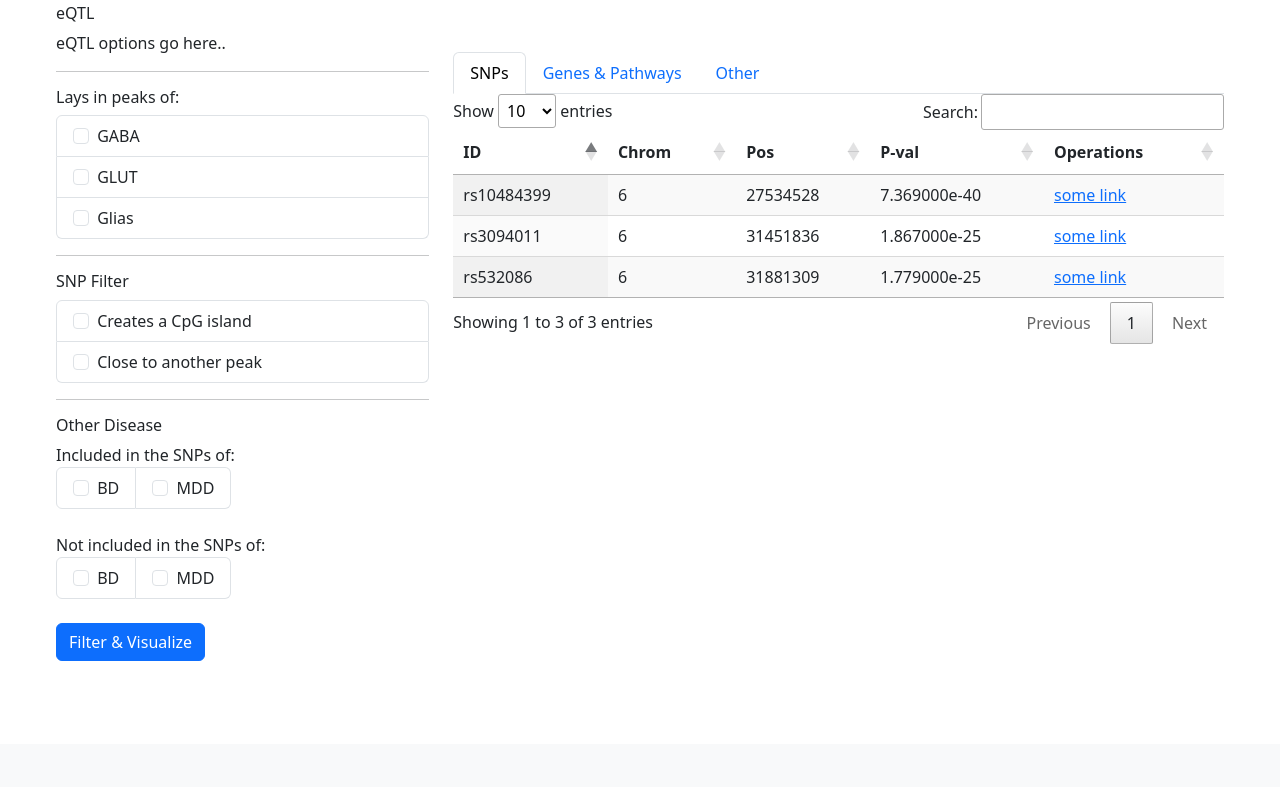
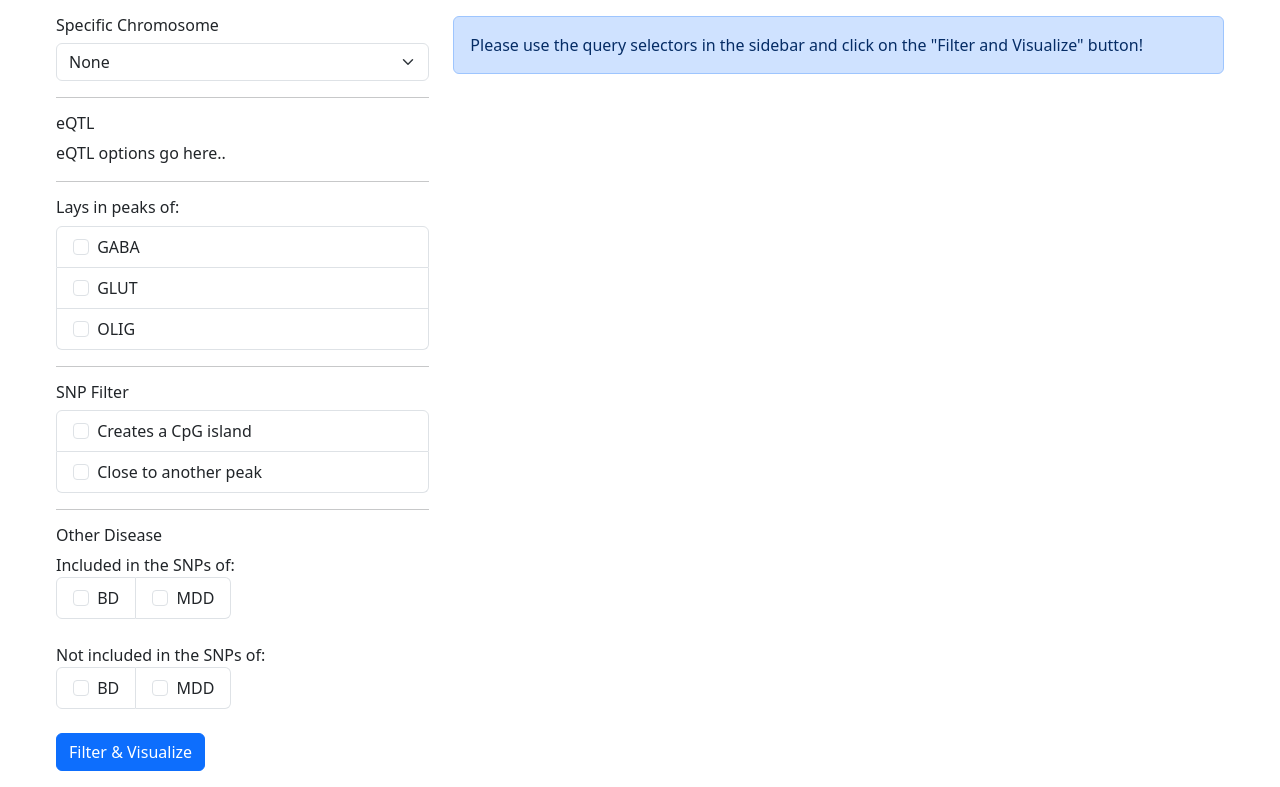
Before and after one commit to OmarLaham/SNPNavigator, a Django app: page /main/1 in a window 1280 px wide. Shown: the part 56-843 px from the top of the page. Before the commit the page ends 717 px from the top, so only its background shows below. Run offline with Django 4.2, Linux system fonts and the light colour scheme; data that the repository does not hold is empty; parts of the project's set-up code (start-up, migrations or seed data) failed here and were passed over; some libraries are stand-ins or nearby versions.

Commit message:
add functionality to main page UI
JS login behind selectors
GWAS loading, cols renaming, simple filtering and retrieving in backend
feeding frontend JS datatable with SNPs data from GWAS
UI infrastructure for caManhattan Plot

```diff
--- a/snpnavigator/config/urls.py
+++ b/snpnavigator/config/urls.py
@@ -11,7 +11,7 @@ urlpatterns = [
     path("about/", TemplateView.as_view(template_name="pages/about.html"), name="about"),
     path("start/", TemplateView.as_view(template_name="pages/start.html"), name="start"),
     path("main/<str:run_id>", TemplateView.as_view(template_name="pages/main.html"), name="main"),
-    path("json_snp_query/<str:run_id>/<str:open_peak_cell_types>/<int:cpg_island>/<int:close_to_another_open_peak>/<str:diseases_peaks_match>/<str:diseases_peaks_mismatch>", views.json_snp_query, name="json_snp_query"),
+    path("json_snp_query/<str:run_id>/<str:spec_chr>/<str:open_peak_cell_types>/<int:cpg_island>/<int:close_to_another_open_peak>/<str:diseases_peaks_match>/<str:diseases_peaks_mismatch>", views.json_snp_query, name="json_snp_query"),
     # Django Admin, use {% url 'admin:index' %}
     path(settings.ADMIN_URL, admin.site.urls),
     # User management
--- a/snpnavigator/config/views.py
+++ b/snpnavigator/config/views.py
@@ -7,6 +7,7 @@ from django.http import HttpResponse, JsonResponse, Http404, HttpResponseRedirec
 from django import template
 from django.views import View
 
+from django.conf import settings
 
 from django.utils.decorators import method_decorator
 from django.views.decorators.csrf import csrf_exempt
@@ -30,11 +31,41 @@ from os import path
 
 from . import helpers
 
-def json_snp_query(request, run_id, open_peak_cell_types, cpg_island, close_to_another_open_peak, diseases_peaks_match, diseases_peaks_mismatch):
+gwas_pval_thresh = 5 * (10 ** -8)
+def json_snp_query(request, run_id, spec_chr, open_peak_cell_types, cpg_island, close_to_another_open_peak, diseases_peaks_match, diseases_peaks_mismatch):
 
     dict_run_config = helpers.get_run_config(run_id)
 
-    return JsonResponse(dict_run_config)
+    gwas_pval_col = dict_run_config["condition_1_pval_col"]
+
+    df_gwas = pd.read_csv(path.join(settings.MEDIA_ROOT, "data", "gwas", dict_run_config["condition_1_name"], dict_run_config["condition_1_gwas_file"]),
+                          sep="\t", skiprows=int(dict_run_config["condition_1_gwas_file_skiprows"]))
+
+    #rename some cols for standardization
+    df_gwas = df_gwas.rename(columns={
+        dict_run_config["condition_1_pval_col"]: "pval",
+        dict_run_config["condition_1_snp_id_col"]: "id",
+        dict_run_config["condition_1_chrom_col"]: "chr",
+        dict_run_config["conditoin_1_pos_col"]: "pos",
+    })
+
+    #filter for specific chr if passed
+    if spec_chr != "NA":
+        df_gwas = df_gwas.query("chr == {0}".format(spec_chr))
+
+    #filter using GWAS pval thresh
+    df_gwas = df_gwas.query("pval <= {0}".format(gwas_pval_thresh))
+
+    #filter to only IDs that start with "rs". Some IDs in the database are not standard (e.g. 10:104427825_C_T).
+    df_gwas = df_gwas[df_gwas["id"].str.startswith('rs', na=False)]
+
+    #filter SNPs using selected criteria in the UI
+    df_selected_snps = df_gwas[["id", "chr", "pos", "pval"]]
+
+    #add "Operations" col to use in the UI
+    df_selected_snps["operations"] = "<a href='javascript:;'>some link</a>"
+
+    return JsonResponse({"snps": df_selected_snps.values.tolist()})
 
 # def start(request):
 #
--- a/snpnavigator/snpnavigator/static/js/main.js
+++ b/snpnavigator/snpnavigator/static/js/main.js
@@ -144,6 +144,9 @@
   //init ideogram
   var d3 = Ideogram.d3;
 
+  //datatable variables
+  var tblSNPs;
+
   var config = {
     container: '#ideogramContainer',
     organism: 'human',
@@ -155,43 +158,86 @@
   };
   var ideogram = new Ideogram(config);
 
-  //init SNPs datatable
-  $('#dtSNPs').DataTable();
-
   //init genes and pathways datatable
   $('#dtGenesAndPathways').DataTable();
 
 
-  //send initial SNP query
-  $(document).ready(function() {
+  function initSNPQuery() {
+
+    //start loading spinner. Will need this only for the first query.
+    $('#queryResultsSpinner').removeClass("d-none");
 
     let run_id = "run_1";
-    let open_peak_cell_types = "NA"
-    let cpg_island = 0;
-    let close_to_another_peak = 0;
-    let diseases_peaks_match = "NA";
-    let diseases_peaks_mismatch = "NA";
+    let spec_chr = $("#lstSpecChr").val()
+    var open_peak_cell_types = Array();
+    let cpg_island = ($("#snpCpGIsland").is(':checked')) ? 1: 0;
+    let close_to_another_peak = ($("#snpCloseToAnotherPeak").is(':checked')) ? 1 : 0;
+    var diseases_peaks_match = Array();
+    var diseases_peaks_mismatch = Array();
 
-    $.get(`/json_snp_query/${run_id}/${open_peak_cell_types}/${cpg_island}/${close_to_another_peak}/${diseases_peaks_match}/${diseases_peaks_mismatch}`)
+    $('.atacCellType:checked').each(function() {
+        open_peak_cell_types.push($(this).data('atac-cell-type'));
+    });
+    if(open_peak_cell_types.length > 0) {
+      open_peak_cell_types = open_peak_cell_types.join(",")
+    } else {
+      open_peak_cell_types = "NA"
+    }
+
+    $('.diseaseMatch:checked').each(function() {
+        diseases_peaks_match.push($(this).data('disease-match'));
+    });
+    if(diseases_peaks_match.length > 0) {
+      diseases_peaks_match = diseases_peaks_match.join(",")
+    } else {
+      diseases_peaks_match = "NA"
+    }
+
+    $('.diseaseMismatch:checked').each(function() {
+        diseases_peaks_mismatch.push($(this).data('disease-mismatch'));
+    });
+    if(diseases_peaks_mismatch.length > 0) {
+      diseases_peaks_mismatch = diseases_peaks_mismatch.join(",")
+    } else {
+      diseases_peaks_mismatch = "NA"
+    }
+
+    let get_request_link = `/json_snp_query/${run_id}/${spec_chr}/${open_peak_cell_types}/${cpg_island}/${close_to_another_peak}/${diseases_peaks_match}/${diseases_peaks_mismatch}`;
+
+    $.get(get_request_link)
       .done(function(data, textStatus, jqXHR) {
-        console.log(data)
-        alert("success. data logged to console");
+
+        console.log(data); //TODO: remove this line =)
+
+        let snps = data["snps"];
+
+        //init SNPs datatable
+        $('#dtSNPs').removeClass("d-none");
+
+        //for consecutive queries, we must destroy the table before re-init
+        if(tblSNPs) {
+          tblSNPs.destroy();
+        }
+        tblSNPs = $('#dtSNPs').DataTable({data: snps});
+
+        $("#queryResultsInstructions").hide(function() {
+          $("#queryResultsWrapper").removeClass("d-none");
+          $("#queryResultsWrapper").fadeIn(function() {});
+        });
+
+
       })
       .fail(function(jqXHR, textStatus, errorThrown) {
         alert("Unable to get query results. Please try again or contact help.");
       });
-    //
-    // $.ajax({
-    //     type: "GET",
-    //     url: `/json_snp_query/${run_id}/${open_peak_cell_types}/${cpg_island}/${close_to_another_peak}/${diseases_peaks_match}/${diseases_peaks_mismatch}`,
-    //     contentType: 'application/json; charset=utf-8',
-    //     data: "json",
-    //     success: function (data) {
-    //         alert(data);
-    //         console.log(data);
-    //     },
-    //     error: function (result) {
-    //         alert("Unable to get query results. Please try again or contact help.");
-    //     }
-    // });
+
+  }
+
+  //send initial SNP query
+  $(document).ready(function() {
+
+    $('#btnFilter').click(function() {
+      initSNPQuery();
+    });
+
   });
--- a/snpnavigator/snpnavigator/templates/pages/main.html
+++ b/snpnavigator/snpnavigator/templates/pages/main.html
@@ -4,26 +4,55 @@
 
 {% block content %}
 
-  <div class="row">
+  <div class="row mt-3 mb-3">
 
     <!-- sidebar -->
     <div class="col col-4">
+      <h6>Specific Chromosome</h6>
+      <select id="lstSpecChr" class="form-select" aria-label="Filter for a specific chromosome">
+        <option value="NA" selected>None</option>
+        <option value="1">Chr1</option>
+        <option value="2">Chr2</option>
+        <option value="3">Chr3</option>
+        <option value="4">Chr4</option>
+        <option value="5">Chr5</option>
+        <option value="6">Chr6</option>
+        <option value="7">Chr7</option>
+        <option value="8">Chr8</option>
+        <option value="9">Chr9</option>
+        <option value="10">Chr10</option>
+        <option value="11">Chr11</option>
+        <option value="12">Chr12</option>
+        <option value="13">Chr13</option>
+        <option value="14">Chr14</option>
+        <option value="15">Chr15</option>
+        <option value="16">Chr16</option>
+        <option value="17">Chr17</option>
+        <option value="18">Chr18</option>
+        <option value="19">Chr19</option>
+        <option value="20">Chr20</option>
+        <option value="21">Chr21</option>
+        <option value="22">Chr22</option>
+        <option value="X">ChrX</option>
+        <option value="Y">ChrY</option>
+      </select>
+      <hr />
       <h6>eQTL</h6>
       eQTL options go here..
       <hr />
       <h6>Lays in peaks of:</h6>
       <ul id="lst-ataq-seq-peaks" class="list-group">
         <li class="list-group-item">
-          <input class="form-check-input me-1" type="checkbox" value="" id="atacCellType1">
+          <input class="form-check-input me-1 atacCellType" data-atac-cell-type="GABA" type="checkbox" value="" id="atacCellType1">
           <label class="form-check-label" for="atacCellType1">GABA</label>
         </li>
         <li class="list-group-item">
-          <input class="form-check-input me-1" type="checkbox" value="" id="atacCellType2">
+          <input class="form-check-input me-1 atacCellType" data-atac-cell-type="GLUT" type="checkbox" value="" id="atacCellType2">
           <label class="form-check-label" for="atacCellType2">GLUT</label>
         </li>
         <li class="list-group-item">
-          <input class="form-check-input me-1" type="checkbox" value="" id="atacCellType3">
-          <label class="form-check-label" for="atacCellType3">Glias</label>
+          <input class="form-check-input me-1 atacCellType" data-atac-cell-type="OLIG" type="checkbox" value="" id="atacCellType3">
+          <label class="form-check-label" for="atacCellType3">OLIG</label>
         </li>
       </ul>
       <hr />
@@ -43,11 +72,11 @@
       Included in the SNPs of:
       <ul id="lst-snp-disease-match" class="list-group list-group-horizontal">
         <li class="list-group-item">
-          <input class="form-check-input me-1" type="checkbox" value="" id="diseaseMatchBD">
+          <input class="form-check-input me-1 diseaseMatch" data-disease-match="bd" type="checkbox" value="" id="diseaseMatchBD">
           <label class="form-check-label" for="diseaseMatchBD">BD</label>
         </li>
         <li class="list-group-item">
-          <input class="form-check-input me-1" type="checkbox" value="" id="diseaseMatchMDD">
+          <input class="form-check-input me-1 diseaseMatch" data-disease-match="mdd" type="checkbox" value="" id="diseaseMatchMDD">
           <label class="form-check-label" for="diseaseMatchMDD">MDD</label>
         </li>
       </ul>
@@ -55,11 +84,11 @@
       Not included in the SNPs of:
       <ul id="lst-snp-disease-mismatch" class="list-group list-group-horizontal">
         <li class="list-group-item">
-          <input class="form-check-input me-1" type="checkbox" value="" id="diseaseMismatchBD">
+          <input class="form-check-input me-1 diseaseMismatch" data-disease-mismatch="bd" type="checkbox" value="" id="diseaseMismatchBD">
           <label class="form-check-label" for="diseaseMismatchBD">BD</label>
         </li>
         <li class="list-group-item">
-          <input class="form-check-input me-1" type="checkbox" value="" id="diseaseMismatchMDD">
+          <input class="form-check-input me-1 diseaseMismatch" data-disease-mismatch="mdd" type="checkbox" value="" id="diseaseMismatchMDD">
           <label class="form-check-label" for="diseaseMismatchMDD">MDD</label>
         </li>
       </ul>
@@ -70,7 +99,43 @@
 
     <!-- main -->
     <div class="col col-8">
+      <div id="queryResultsInstructions">
+        <div class="alert alert-primary" role="alert">
+          Please use the query selectors in the sidebar and click on the "Filter and Visualize" button!
+        </div>
+        <div id="queryResultsSpinner" class="d-flex justify-content-center d-none">
+          <div class="spinner-border text-primary" role="status">
+            <span class="visually-hidden">Loading...</span>
+          </div>
+        </div>
+      </div>
+      <div id="queryResultsWrapper" class="d-none">
+        <div class="plotsTabs">
+          <ul class="nav nav-tabs" id="">
+              <li class="nav-item">
+                  <a href="#tabIdiogram" class="nav-link active" data-bs-toggle="tab">Idiogram</a>
+              </li>
+              <li class="nav-item">
+                  <a href="#tabCAManhattan" class="nav-link" data-bs-toggle="tab">caManhattan Plot</a>
+              </li>
+          </ul>
+          <div class="tab-content">
+              <!-- ideogram tab pane -->
+              <div class="tab-pane fade show active" id="tabIdiogram">
                 <div id="ideogramContainer"></div>
+              </div>
+              <!-- caMannhattan tab pane -->
+              <div class="tab-pane fade" id="tabCAManhattan">
+                <div id="caManhattanContainer">
+                  <br />
+                  <div class="alert alert-primary" role="alert">
+                    In this Manhattan plot, SNPs that don't lay in any open chromatin region (OCR) of any selected cell type will be plotted in gray.
+                  </div>
+                  <br />
+                </div>
+              </div>
+          </div>
+        </div>
 
         <br /><br />
 
@@ -89,7 +154,7 @@
 
           <div class="tab-content">
               <div class="tab-pane fade show active" id="tabSNPs">
-              <table id="dtSNPs" class="display">
+                <table id="dtSNPs" class="display d-none">
                     <thead>
                         <tr>
                           <th>ID</th>
@@ -100,27 +165,7 @@
                         </tr>
                     </thead>
                     <tbody>
-                      <tr>
-                        <td>rs10484399</td>
-                        <td>6</td>
-                        <td>27534528</td>
-                        <td>7.369000e-40</td>
-                        <td><a href="javascript:;">some link</a></td>
-                      </tr>
-                      <tr>
-                        <td>rs532086</td>
-                        <td>6</td>
-                        <td>31881309</td>
-                        <td>1.779000e-25</td>
-                        <td><a href="javascript:;">some link</a></td>
-                      </tr>
-                      <tr>
-                        <td>rs3094011</td>
-                        <td>6</td>
-                        <td>31451836</td>
-                        <td>1.867000e-25</td>
-                        <td><a href="javascript:;">some link</a></td>
-                      </tr>
+
                     </tbody>
                 </table>
               </div>
@@ -179,6 +224,7 @@
         </div>
 
       </div>
+    </div>
 
   </div>
 
```
Lines whose indentation alone changed are shown as unchanged.
